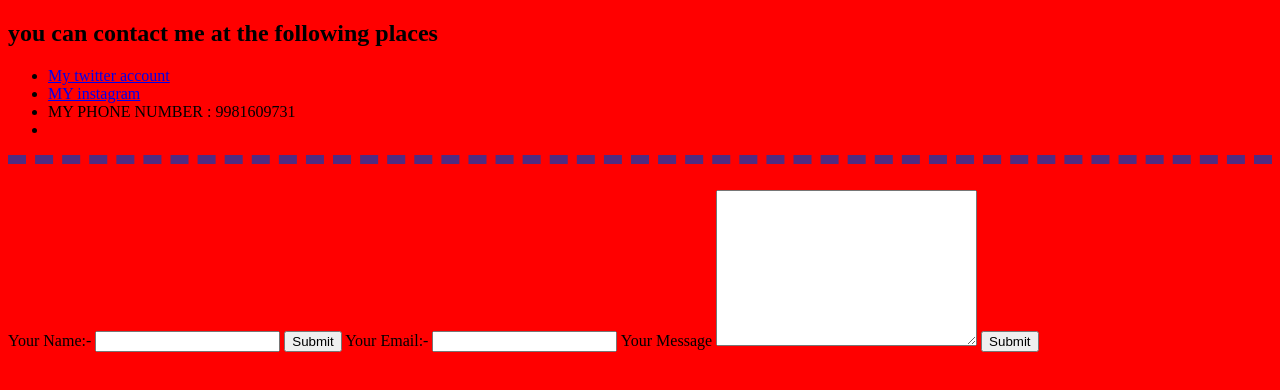
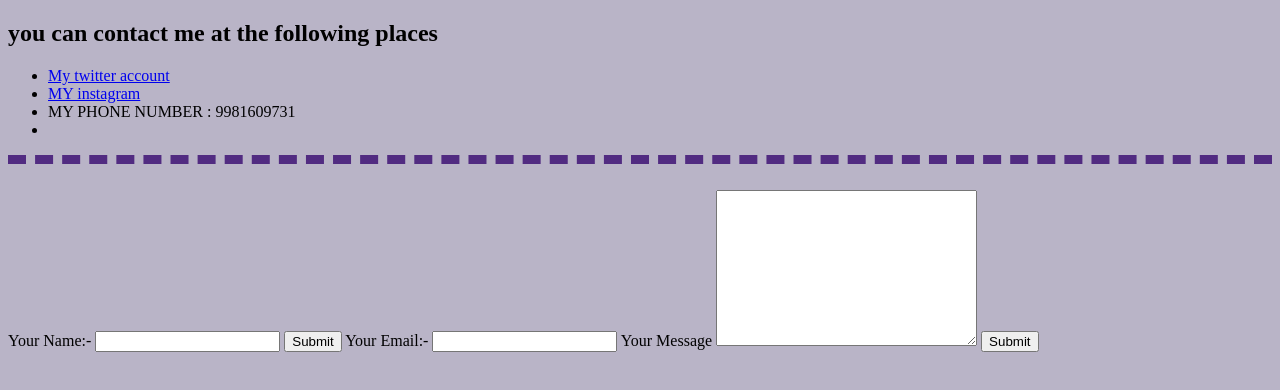
Before and after one commit to StudSamarth/cv1, a plain HTML site: page Contact me.html in a window 1280 px wide. Drawn offline with Linux system fonts and the light colour scheme.

Commit message:
Update Contact me.html

```diff
--- a/Contact me.html
+++ b/Contact me.html
@@ -7,7 +7,7 @@
     <style>
 
         body{
-            background-color: red;
+            background-color: #B9B4C7;
         }
 
     </style>
```
